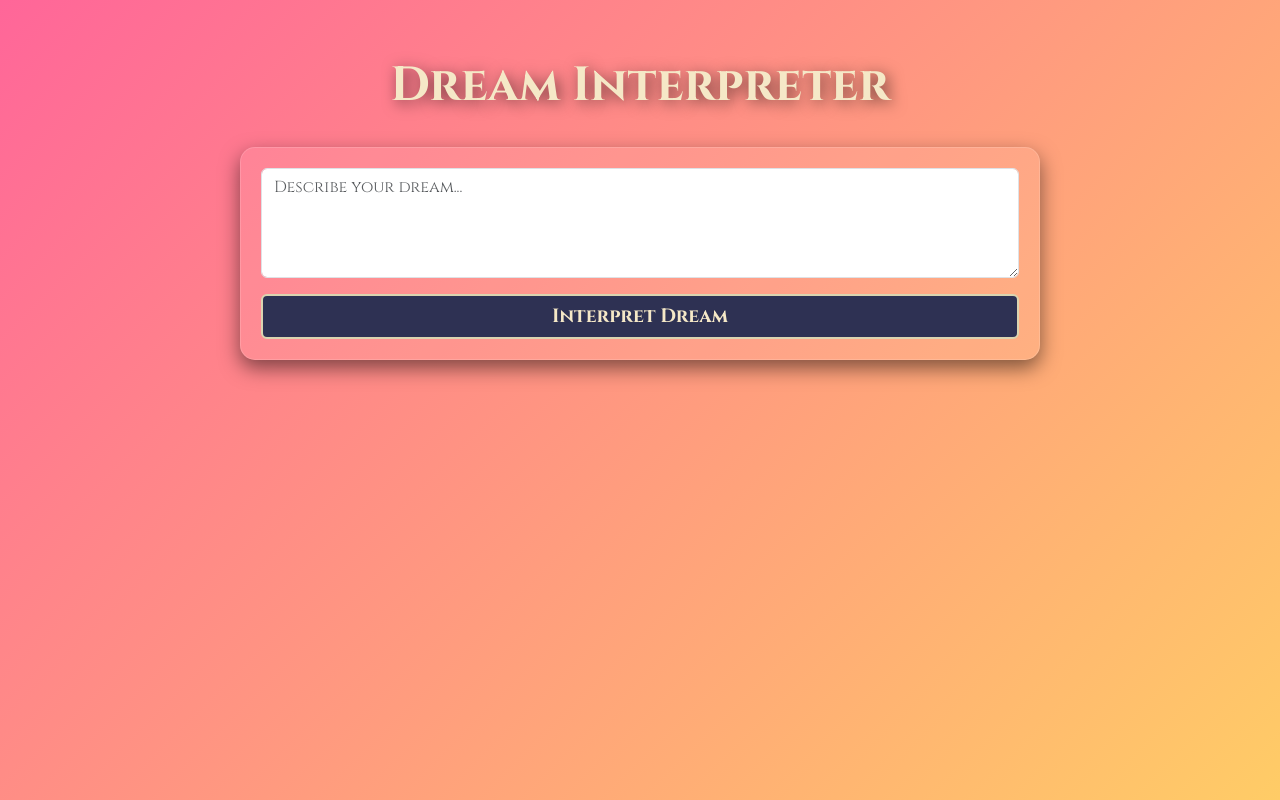
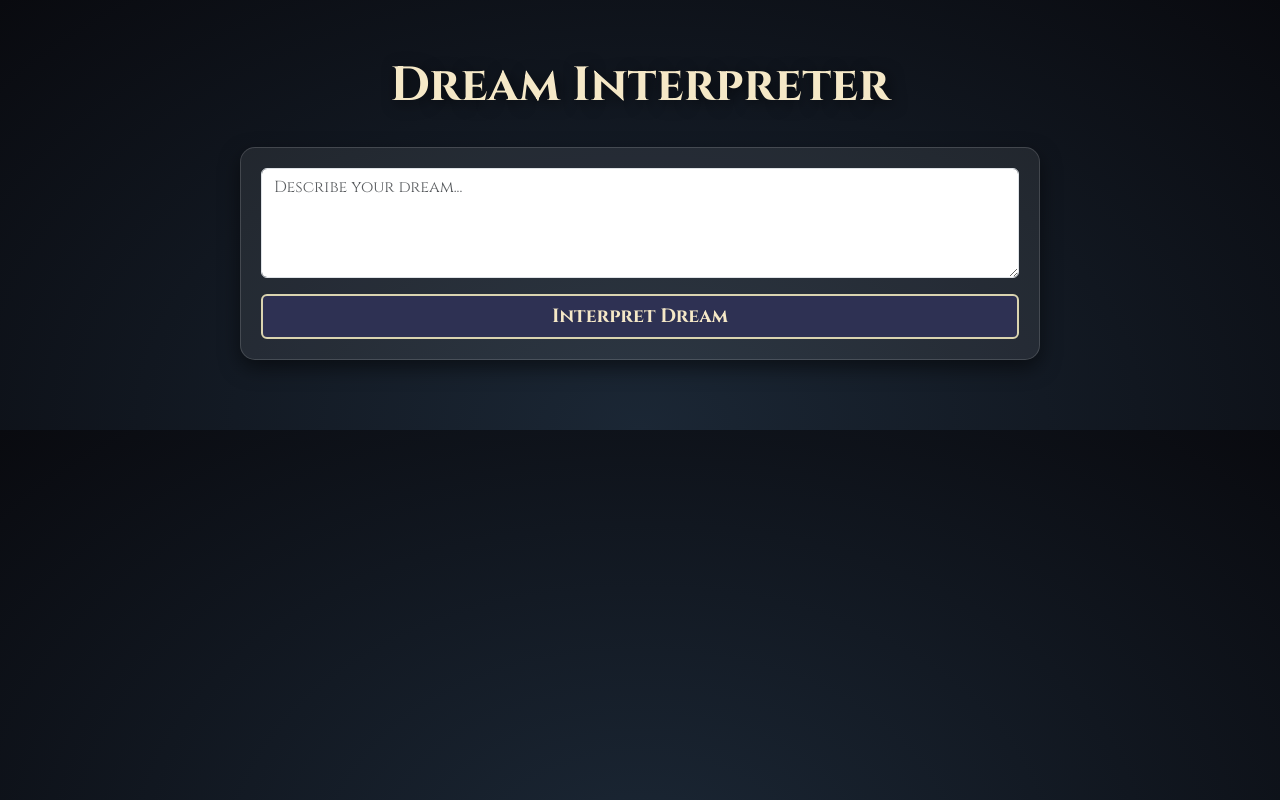
Before and after one commit to Arianna19/CART498-A4, a Flask app: page / in a window 1280 px wide. Run offline with Flask 3, Linux system fonts and the light colour scheme.

Commit message:
debugging again

```diff
--- a/templates/index.html
+++ b/templates/index.html
@@ -10,10 +10,9 @@
     <style>
         /* Background */
         body {
-        background: linear-gradient(135deg, #ff6699, #ffcc66);
-        color: #fff;
+        background: radial-gradient(ellipse at bottom, #1b2735 0%, #090a0f 100%);
+        color: #f0f0f5;
         font-family: 'Cinzel', serif;
-        min-height: 100vh;
         }
 
 
```
